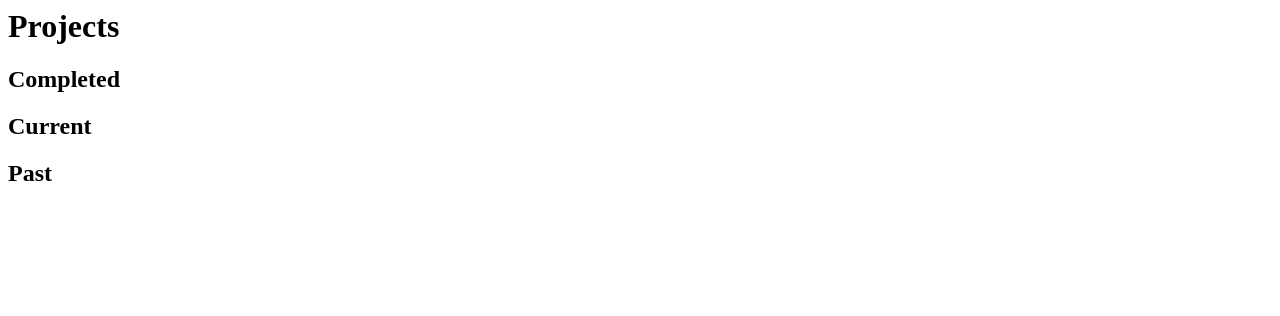
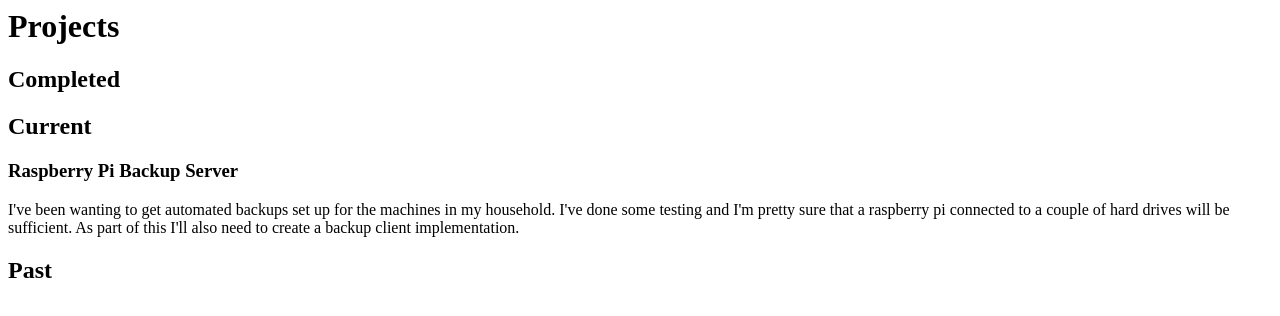
Before and after one commit to barnabycolby/barneycolby.github.io, a plain HTML site: page projects.html in a window 1280 px wide. Drawn offline with Linux system fonts and the light colour scheme.

Commit message:
Added backup server to projects list.

```diff
--- a/projects.html
+++ b/projects.html
@@ -10,6 +10,8 @@
 		<h2>Completed</h2>
 
 		<h2>Current</h2>
+		<h3>Raspberry Pi Backup Server</h3>
+		<p>I've been wanting to get automated backups set up for the machines in my household. I've done some testing and I'm pretty sure that a raspberry pi connected to a couple of hard drives will be sufficient. As part of this I'll also need to create a backup client implementation.</p>
 
 		<h2>Past</h2>
 	</body>
```
